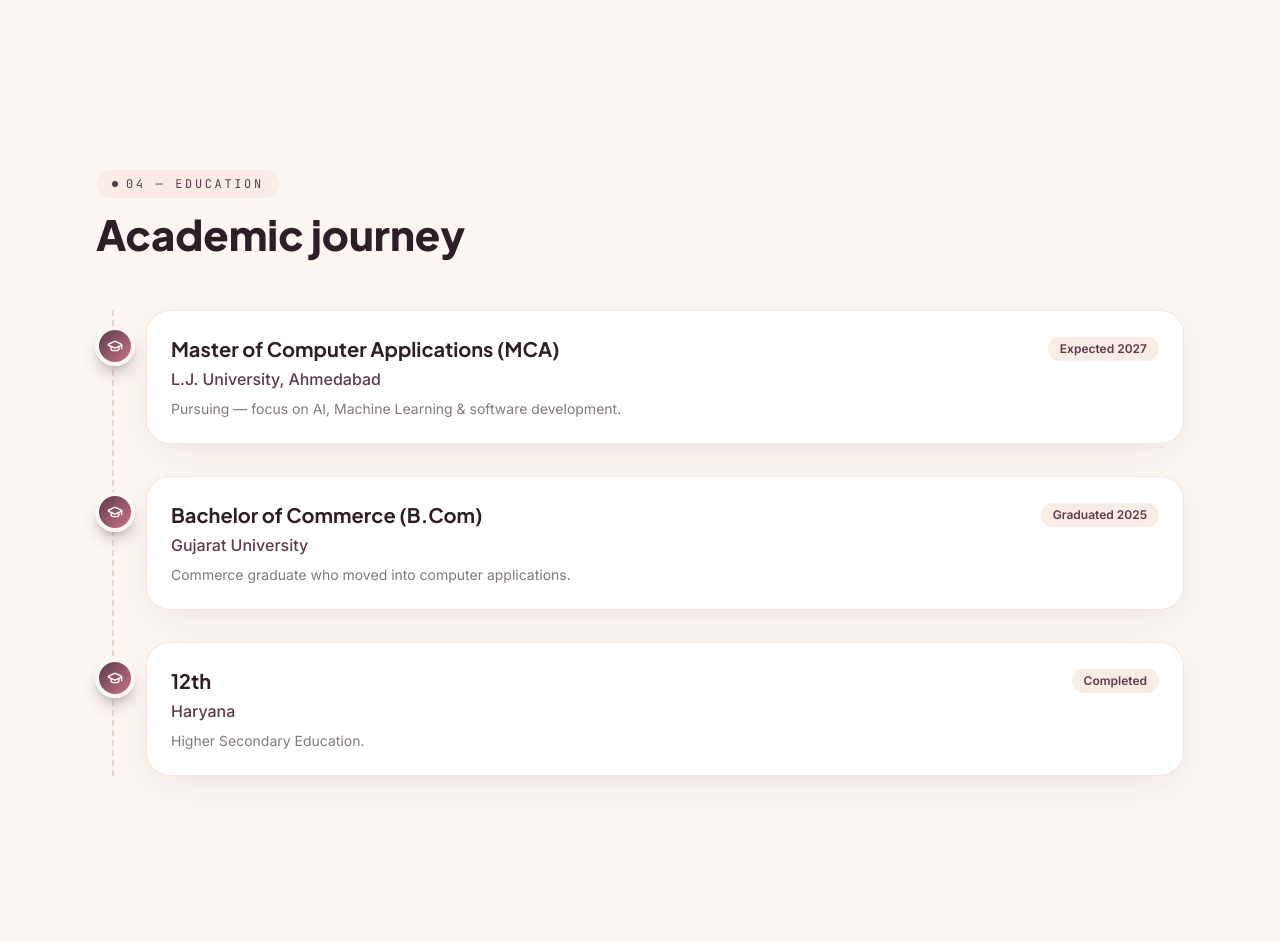
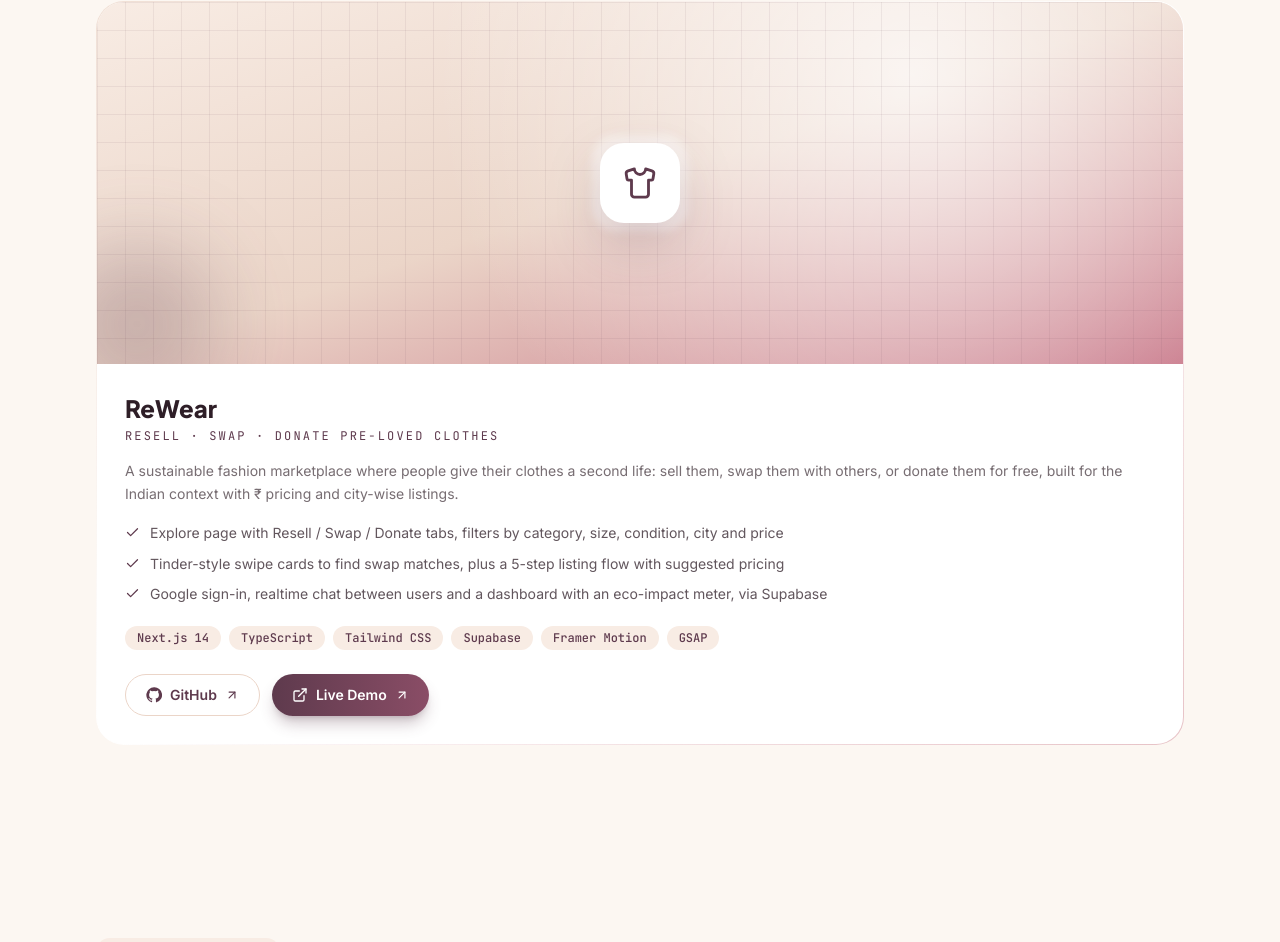
Before and after one commit to khuc-choudhary/Portfolio, a React (Vite) app: page / in a window 1280 px wide. Shown: the part 4750-5692 px from the top of the page. Built offline with nearby package versions, Linux system fonts and the light colour scheme.

Commit message:
Add ReWear project

```diff
--- a/src/components/Icon.jsx
+++ b/src/components/Icon.jsx
@@ -1,10 +1,10 @@
 import {
   Terminal, Brain, BarChart3, Database, Coffee, Server, Globe, Braces, Palette,
-  Smartphone, Layers, Truck, BookOpenCheck, Briefcase, Code2, Wrench, Cpu, House, Repeat2, Mic, ClipboardCheck,
+  Smartphone, Layers, Truck, BookOpenCheck, Briefcase, Code2, Wrench, Cpu, House, Repeat2, Mic, ClipboardCheck, Shirt,
 } from 'lucide-react'
 
 // Explicit map keeps the bundle small (no wildcard import of every icon).
-const icons = { Terminal, Brain, BarChart3, Database, Coffee, Server, Globe, Braces, Palette, Smartphone, Layers, Truck, BookOpenCheck, Briefcase, Code2, Wrench, Cpu, House, Repeat2, Mic, ClipboardCheck }
+const icons = { Terminal, Brain, BarChart3, Database, Coffee, Server, Globe, Braces, Palette, Smartphone, Layers, Truck, BookOpenCheck, Briefcase, Code2, Wrench, Cpu, House, Repeat2, Mic, ClipboardCheck, Shirt }
 
 export default function Icon({ name, ...props }) {
   const C = icons[name] || Code2
--- a/src/components/Projects.jsx
+++ b/src/components/Projects.jsx
@@ -6,6 +6,8 @@ import Reveal, { SectionHeading } from './Reveal'
 
 // Bento rhythm: wide / narrow, then narrow / wide, repeating.
 const span = (i) => (['lg:col-span-7', 'lg:col-span-5', 'lg:col-span-5', 'lg:col-span-7'][i % 4])
+// An odd last card gets the full row so there is no empty gap beside it.
+const isLoneLast = (i) => projects.length % 2 === 1 && i === projects.length - 1
 
 export default function Projects() {
   return (
@@ -17,11 +19,11 @@ export default function Projects() {
       />
       <div className="grid gap-6 lg:grid-cols-12">
         {projects.map((p, i) => (
-          <Reveal key={p.title} delay={(i % 2) * 0.12} className={span(i)}>
+          <Reveal key={p.title} delay={(i % 2) * 0.12} className={isLoneLast(i) ? 'lg:col-span-12' : span(i)}>
             <article className="group relative h-full rounded-[1.75rem] bg-gradient-to-br from-lav-soft/70 via-white to-lavender/40 p-px transition duration-500 hover:-translate-y-2 hover:from-primary hover:via-lavender hover:to-primary/60 hover:shadow-glow">
               <div className="flex h-full flex-col overflow-hidden rounded-[calc(1.75rem-1px)] bg-white">
                 {/* consistent 16:9 visual panel */}
-                <div className="relative aspect-[16/9] overflow-hidden bg-gradient-to-br from-lav-light via-lav-soft to-lavender">
+                <div className={`relative aspect-[16/9] ${isLoneLast(i) ? 'lg:aspect-[3/1]' : ''} overflow-hidden bg-gradient-to-br from-lav-light via-lav-soft to-lavender`}>
                   <div className="absolute inset-0 transition duration-700 group-hover:scale-110">
                     <div className="absolute inset-0 bg-[radial-gradient(circle_at_75%_20%,rgba(255,255,255,.75),transparent_55%)]" />
                     <div className="absolute inset-0 bg-[linear-gradient(rgba(94,58,77,.08)_1px,transparent_1px),linear-gradient(90deg,rgba(94,58,77,.08)_1px,transparent_1px)] bg-[size:28px_28px]" />
--- a/src/data/content.js
+++ b/src/data/content.js
@@ -110,6 +110,21 @@ export const projects = [
     github: 'https://github.com/khuc-choudhary/Faculty-Feedback',
     demo: 'https://faculty-feedback-system-pvgb.onrender.com',
   },
+  {
+    title: 'ReWear',
+    tagline: 'Resell · Swap · Donate Pre-loved Clothes',
+    description:
+      'A sustainable fashion marketplace where people give their clothes a second life: sell them, swap them with others, or donate them for free, built for the Indian context with ₹ pricing and city-wise listings.',
+    highlights: [
+      'Explore page with Resell / Swap / Donate tabs, filters by category, size, condition, city and price',
+      'Tinder-style swipe cards to find swap matches, plus a 5-step listing flow with suggested pricing',
+      'Google sign-in, realtime chat between users and a dashboard with an eco-impact meter, via Supabase',
+    ],
+    tech: ['Next.js 14', 'TypeScript', 'Tailwind CSS', 'Supabase', 'Framer Motion', 'GSAP'],
+    icon: 'Shirt',
+    github: 'https://github.com/khuc-choudhary/rewear',
+    demo: 'https://rewear-murex-eight.vercel.app',
+  },
 ]
 
 export const education = [
```
